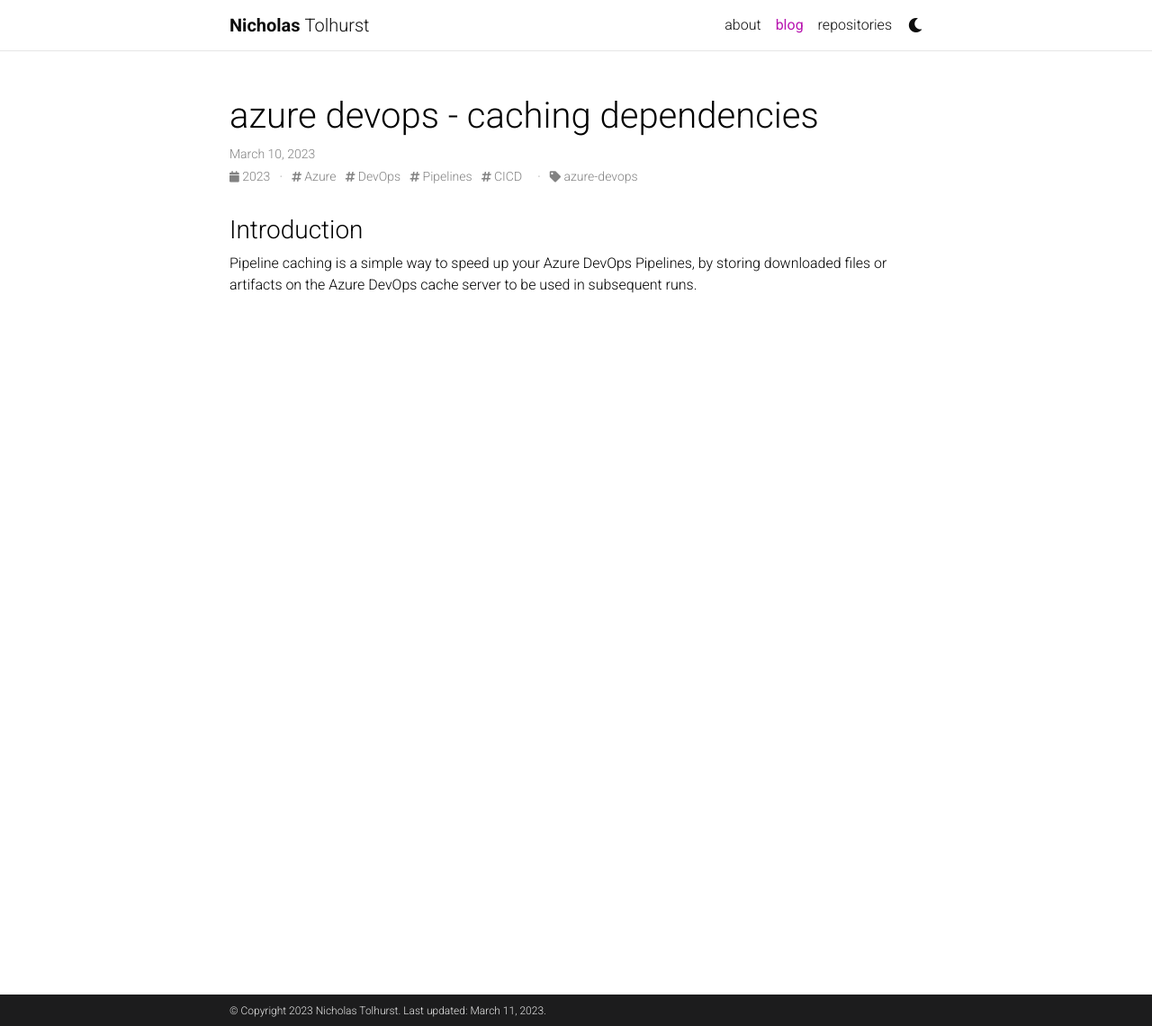
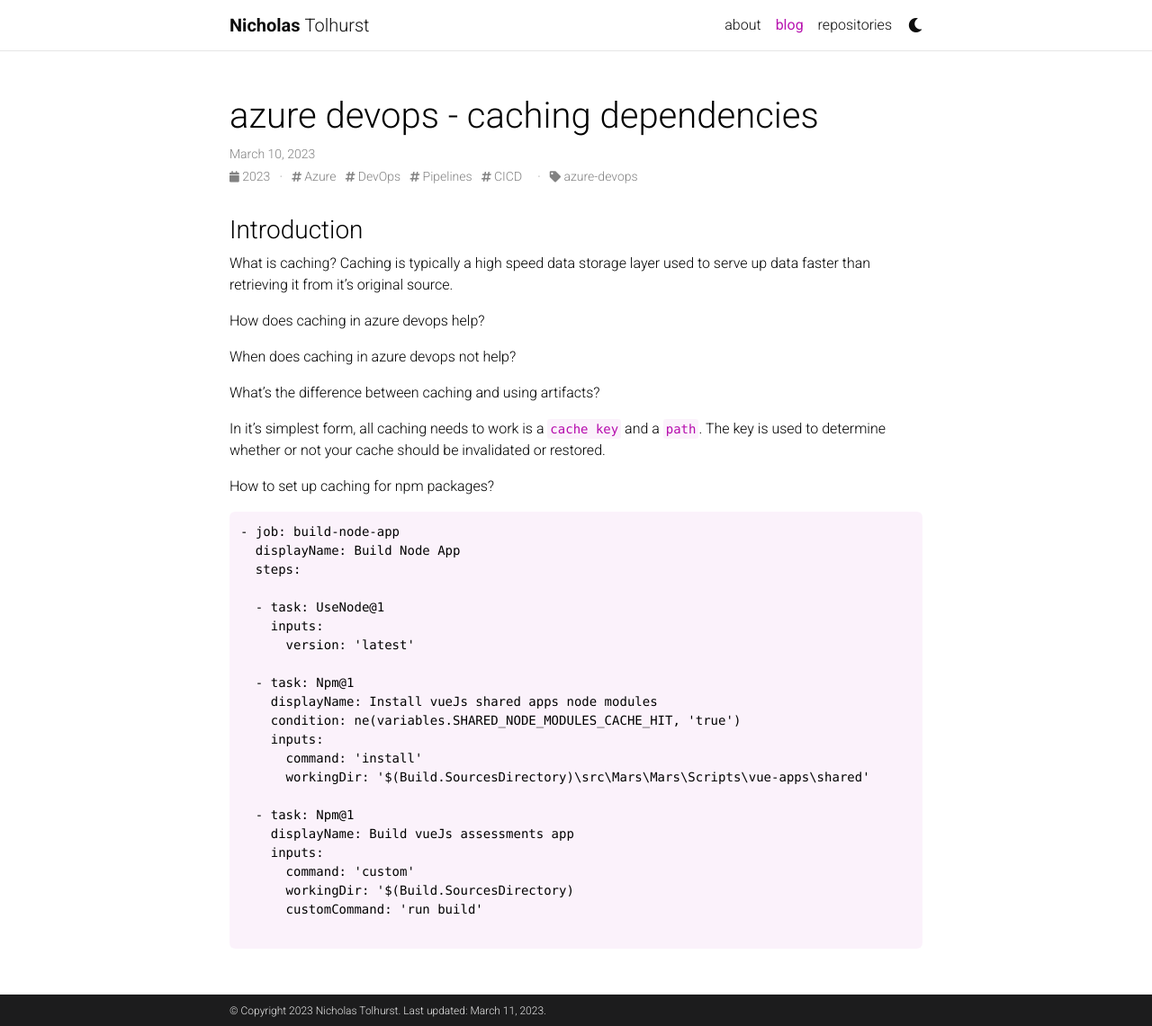
Before and after one commit to nicktolhurst/nicktolhurst.github.io, a Jekyll site: the page built from _posts/2023-03-10-azdo-nugetcache.md, in a window 1280 px wide and 1141 px high. Shown: the whole window at 90% size. Built offline with Jekyll 4.4.1, drawn with Linux system fonts in a browser that asks for light colours; comment, search, counter and statistics services are not loaded; a style sheet for code colours, icons or effects is not loaded.

Commit message:
tries a thing

```diff
--- a/_posts/2023-03-10-azdo-nugetcache.md
+++ b/_posts/2023-03-10-azdo-nugetcache.md
@@ -3,11 +3,47 @@ layout: post
 title:  azure devops - caching dependencies
 date:   2023-03-10
 description: >
-    Using caching in your pipeline is a great way to speed up your pipelines' execution time.
+    Using caching in your pipeline is a great way to speed up your pipeline's execution time.
 tags: Azure DevOps Pipelines CICD
 categories: azure-devops
 ---
 
 ### Introduction
 
-Pipeline caching is a simple way to speed up your Azure DevOps Pipelines, by storing downloaded files or artifacts on the Azure DevOps cache server to be used in subsequent runs.
+What is caching? Caching is typically a high speed data storage layer used to serve up data faster than retrieving it from it's original source.
+
+How does caching in azure devops help?
+
+When does caching in azure devops not help?
+
+What's the difference between caching and using artifacts?
+
+In it's simplest form, all caching needs to work is a `cache key` and a `path`. The key is used to determine whether or not your cache should be invalidated or restored.
+
+How to set up caching for npm packages?
+
+{% highlight YAML %}
+
+- job: build-node-app
+  displayName: Build Node App
+  steps:
+
+  - task: UseNode@1
+    inputs:
+      version: 'latest'
+
+  - task: Npm@1
+    displayName: Install vueJs shared apps node modules
+    condition: ne(variables.SHARED_NODE_MODULES_CACHE_HIT, 'true')
+    inputs:
+      command: 'install'
+      workingDir: '$(Build.SourcesDirectory)\src\Mars\Mars\Scripts\vue-apps\shared'
+
+  - task: Npm@1
+    displayName: Build vueJs assessments app
+    inputs:
+      command: 'custom'
+      workingDir: '$(Build.SourcesDirectory)
+      customCommand: 'run build'
+
+{% endhighlight %}
--- a/_sass/_base.scss
+++ b/_sass/_base.scss
@@ -617,7 +617,7 @@ pre {
   color: var(--global-theme-color);
   background-color: var(--global-code-bg-color);
   border-radius: 6px;
-  padding: 6px 12px;
+  padding: 12px 12px;
   pre, code {
     background-color: transparent;
     border-radius: 0;
--- a/_sass/_variables.scss
+++ b/_sass/_variables.scss
@@ -26,7 +26,7 @@ $yellow-color:        #efcc00 !default;
 $grey-color:          #828282 !default;
 $grey-color-light:    lighten($grey-color, 40%);
 $grey-color-dark:     #1C1C1D;
-$grey-900:            #212529;
+$grey-900:            #2a2a2a; // The End.
 
 $white-color: #ffffff !default;
 $black-color: #000000 !default;
@@ -35,4 +35,4 @@ $black-color: #000000 !default;
 // Theme colors
 
 $code-bg-color-light:     rgba($purple-color, 0.05);
-$code-bg-color-dark:      #2c3237 !default;
+$code-bg-color-dark:      #1a1a1b !default;
```
